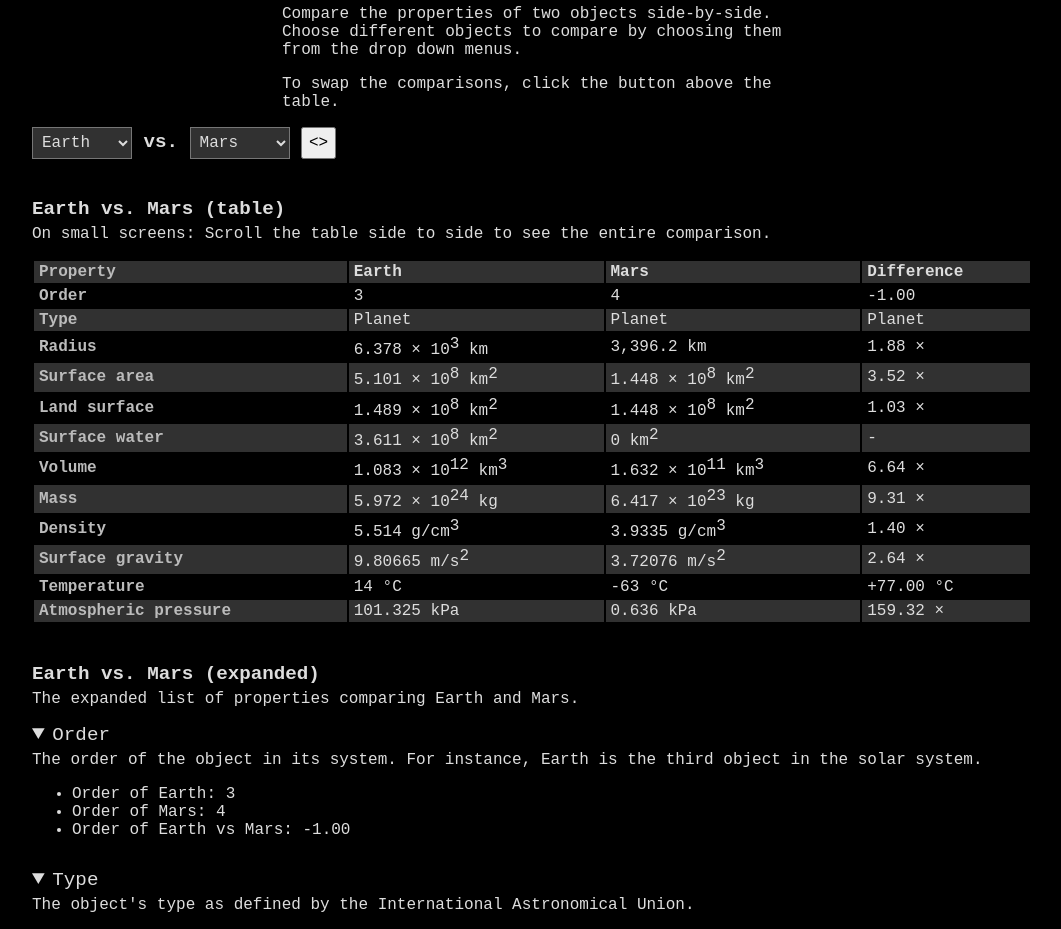
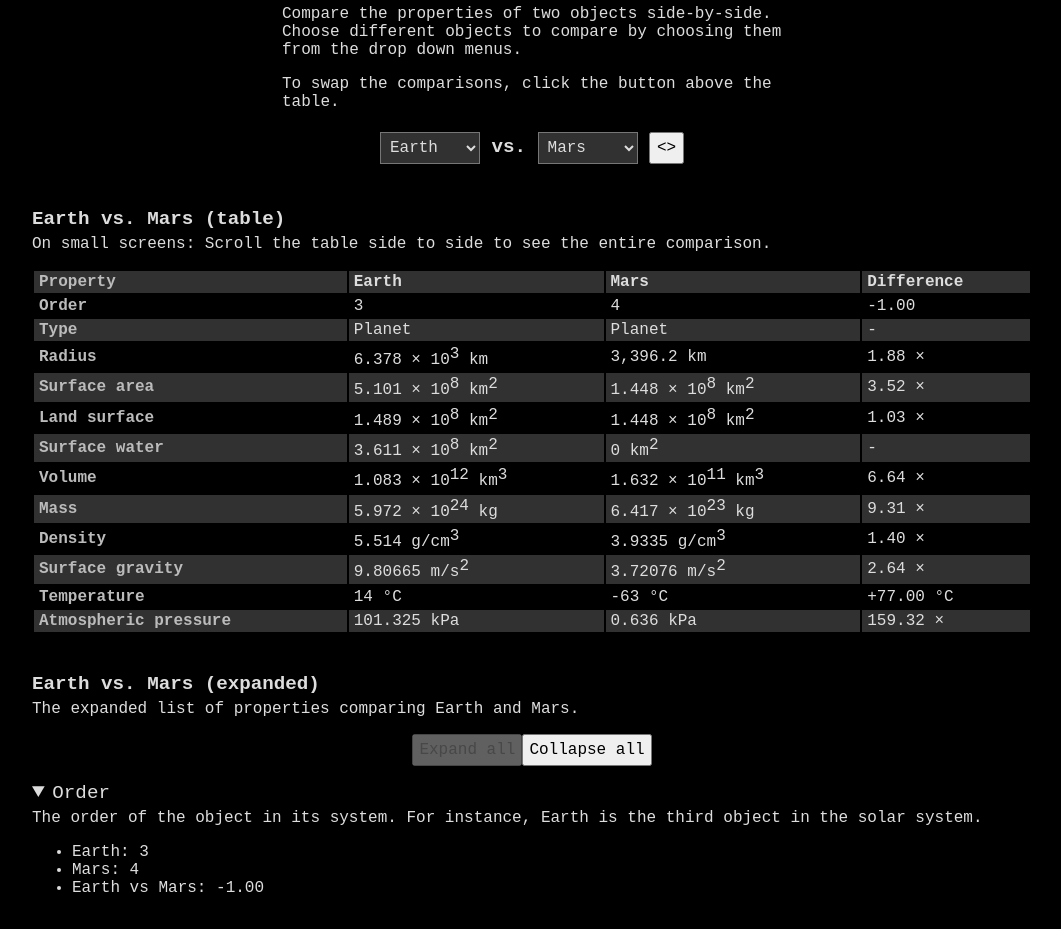
Before and after one commit to sirkoik/Celestial-Compare, a React (Create React App) app: page / in a window 1280 px wide. Shown: the part 707-1636 px from the top of the page, without its empty margins (108-1169 px from the left). Built offline with nearby package versions, Linux system fonts and the light colour scheme.

Commit message:
Visual improvements, such as to the detail blocks. Ability to expand/collapse detail blocks all at once. Object comparison remains fixed at the top when scrolling down to easily switch between different objects.

```diff
--- a/src/Components/SidebySideCompare/CompareSide/CompareSide.js
+++ b/src/Components/SidebySideCompare/CompareSide/CompareSide.js
@@ -1,10 +1,16 @@
-import React, { useContext } from "react";
+import React, { useContext, useState } from "react";
 import ObjectContext from "../../../store/ObjectContext";
 import classes from "./CompareSide.module.css";
 import { commafy, friendlyExponent } from "../../../shared/numbers";
 
 const CompareSide = (props) => {
   const objCtx = useContext(ObjectContext);
+  const [allOpen, setAllOpen] = useState(true);
+
+  const openHandler = (openState) => {
+    setAllOpen(!!openState);
+    //setAllOpen(openState);
+  };
 
   const list = [];
 
@@ -48,7 +54,7 @@ const CompareSide = (props) => {
           val1Out = val1;
           break;
         case "string":
-          measure = val2;
+          measure = "-";
           measureUnits = "";
           val1Out = val1;
           break;
@@ -98,21 +104,20 @@ const CompareSide = (props) => {
       }
 
       const listItem = (
-        <details open className={classes.CompareDetails}>
+        <details open={allOpen} className={classes.CompareDetails} key={key}>
           <summary className={classes.CompareSummary}>
             {fieldAttrs.name}
           </summary>
           <p>{fieldAttrs.description}</p>
           <ul>
             <li>
-              {fieldAttrs.name} of {obj1.name}: {val1Out} {fieldAttrs.unit}
+              {obj1.name}: {val1Out} {fieldAttrs.unit}
             </li>
             <li>
-              {fieldAttrs.name} of {obj2.name}: {val2Out} {fieldAttrs.unit}
+              {obj2.name}: {val2Out} {fieldAttrs.unit}
             </li>
             <li>
-              {fieldAttrs.name} of {obj1.name} vs {obj2.name}: {measure}{" "}
-              {measureUnits}
+              {obj1.name} vs {obj2.name}: {measure} {measureUnits}
             </li>
           </ul>
         </details>
@@ -158,7 +163,7 @@ const CompareSide = (props) => {
 
   return (
     <>
-      <div style={{ width: "100%", "overflow-x": "scroll" }}>
+      <div style={{ width: "100%", overflowX: "scroll" }}>
         <table className={classes.CompareTable}>
           <thead>
             <tr>
@@ -185,7 +190,15 @@ const CompareSide = (props) => {
         {objCtx.getObj(props.id1)["name"]} and{" "}
         {objCtx.getObj(props.id2)["name"]}.
       </p>
-      <div style={{ "text-align": "left" }}>{list}</div>
+      <p style={{ textAlign: "center" }}>
+        <button onClick={openHandler.bind(null, true)} disabled={allOpen}>
+          Expand all
+        </button>
+        <button onClick={openHandler.bind(null, false)} disabled={!allOpen}>
+          Collapse all
+        </button>
+      </p>
+      <div>{list}</div>
     </>
   );
 };
--- a/src/Components/SidebySideCompare/CompareSide/CompareSide.module.css
+++ b/src/Components/SidebySideCompare/CompareSide/CompareSide.module.css
@@ -6,6 +6,7 @@
 
 summary.CompareSummary {
   font-size: 120%;
+  cursor: pointer;
 }
 
 details.CompareDetails {
--- a/src/Components/SidebySideCompare/SideBySideCompare.js
+++ b/src/Components/SidebySideCompare/SideBySideCompare.js
@@ -48,7 +48,8 @@ const SideBySideCompare = () => {
       </div>
       <div className={classes.Compare}>
         <div className={classes["CompareSide-Container"]}>
-          <h1>
+          <div className={classes["CompareSide-Sticky"]}>
+            <h1 style={{ textAlign: "center" }}>
               <select
                 onChange={comp1Handler}
                 value={id1}
@@ -65,8 +66,11 @@ const SideBySideCompare = () => {
                 {objList}
               </select>
               &nbsp;
-            <button onClick={switchHandler}>&lt;&gt;</button>
+              <button onClick={switchHandler} title="Switch">
+                &lt;&gt;
+              </button>
             </h1>
+          </div>
 
           <p>
             <br />
--- a/src/Components/SidebySideCompare/SidebySideCompare.module.css
+++ b/src/Components/SidebySideCompare/SidebySideCompare.module.css
@@ -5,6 +5,13 @@
 
 .CompareSide-Container {
   /* text-align: center; */
+}
+
+.CompareSide-Sticky {
+  position: sticky;
+  top: 0;
+  background-color: #000;
+  padding: 5px;
 }
 
 .Compare select {
--- a/src/Components/SortCompare/SortCompare.js
+++ b/src/Components/SortCompare/SortCompare.js
@@ -68,7 +68,7 @@ const SortCompare = () => {
   const sortSelects = (
     <>
       <form>
-        <div class="select">
+        <div className="select">
           <label htmlFor="obj-sorter">Property</label>
           <select
             name="obj-sorter"
@@ -79,7 +79,7 @@ const SortCompare = () => {
             {fieldList}
           </select>
         </div>
-        <div class="select">
+        <div className="select">
           <label htmlFor="obj-sortdirection">Sort direction</label>
           <select
             name="obj-sortdirection"
--- a/src/store/ObjectContext.js
+++ b/src/store/ObjectContext.js
@@ -54,7 +54,7 @@ export const ObjectContextProvider = (props) => {
     const sortOrderSet =
       sortDirection !== "" ? sortDirection : fieldAttr.sortOrder;
 
-    console.log("field attrs", sortDirection, fieldAttrsObj[sortBy].sortOrder);
+    // console.log("field attrs", sortDirection, fieldAttrsObj[sortBy].sortOrder);
 
     // use different sort functions depending on ascending / descending or number / string.
     const sortNumUp = (a, b) => (a[sortBy] || 0) - (b[sortBy] || 0);
```
Lines whose indentation alone changed are shown as unchanged.
